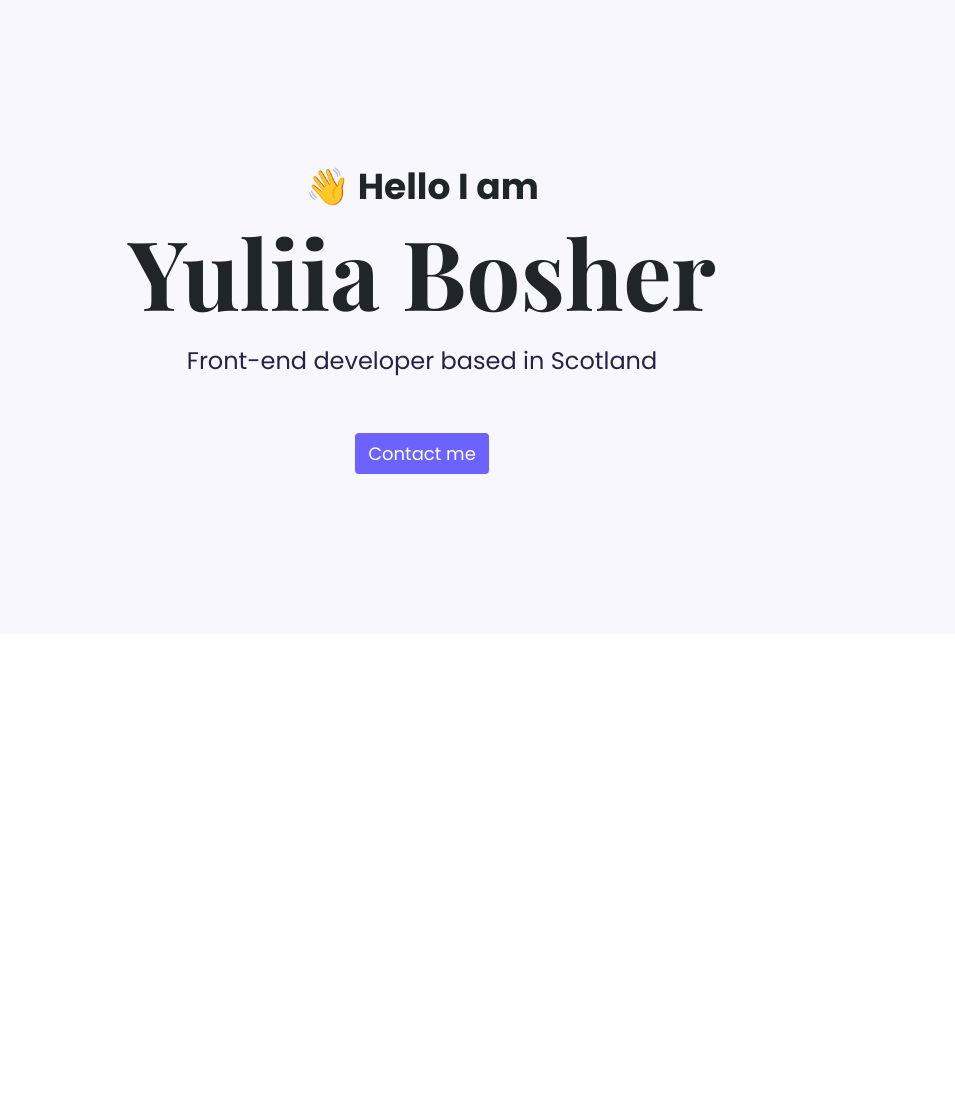
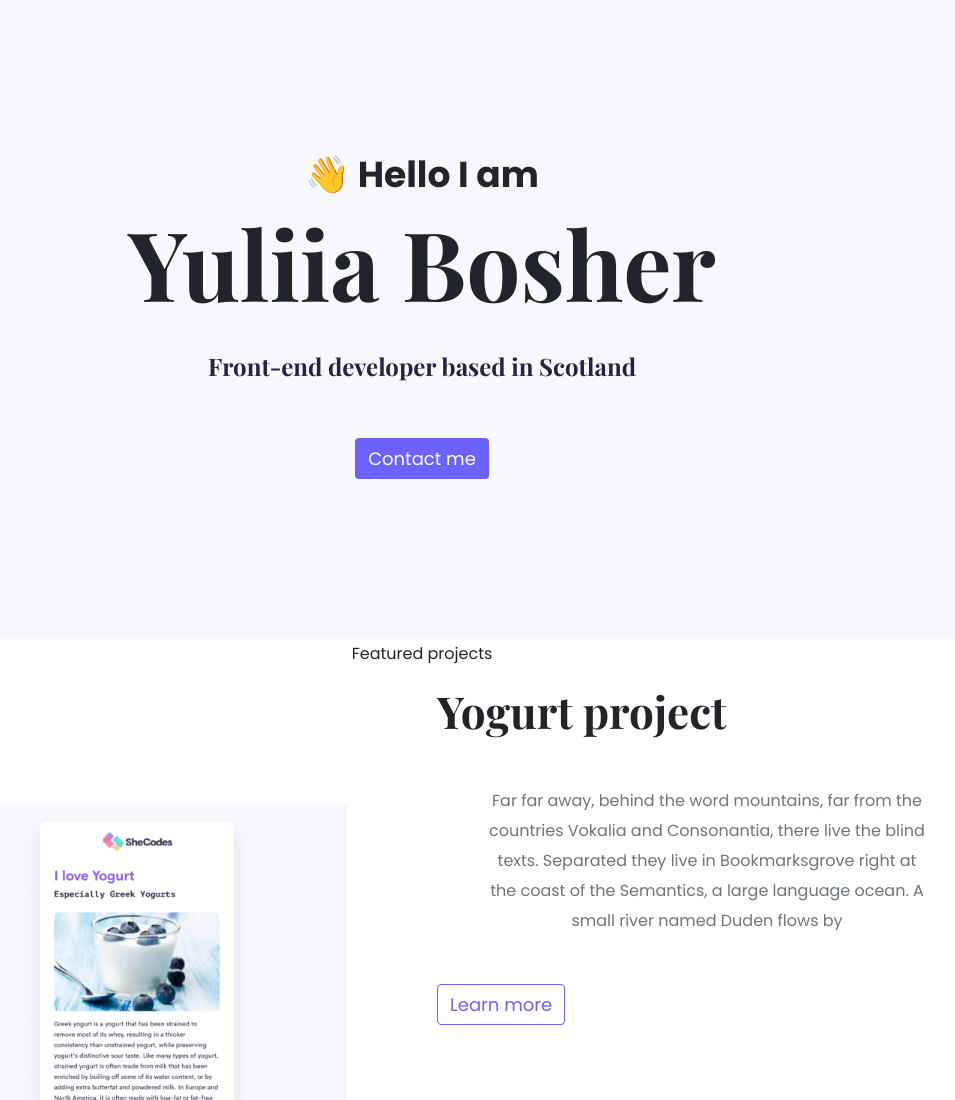
Before and after one commit to yuliiabosher/Responsive_Project, a plain HTML site: page index.html in a window 1280 px wide. Shown: the top 1100 px of the page, without its empty margins (218-1173 px from the left). Before the commit the page ends 800 px from the top, so only its background shows below. Drawn offline with nearby package versions, Linux system fonts and the light colour scheme.

Commit message:
added homepage CSS

```diff
--- a/index.html
+++ b/index.html
@@ -46,5 +46,59 @@
         <a href="#" class="btn btn-branding">Contact me</a>
       </div>
     </div>
+    <p class="text-center">Featured projects</p>
+    <div class="container">
+      <div class="row mb-5">
+        <div class="col d-none d-lg-block">
+          <div class="project-description">
+            <img src="/images/yogurt.png" alt="" class="img-fluid" />
+          </div>
+        </div>
+        <div class="col">
+          <h2 class="mb-5">Yogurt project</h2>
+          <p class="text-center m-5 text-muted">
+            Far far away, behind the word mountains, far from the countries
+            Vokalia and Consonantia, there live the blind texts. Separated they
+            live in Bookmarksgrove right at the coast of the Semantics, a large
+            language ocean. A small river named Duden flows by
+          </p>
+          <a href="#" class="btn btn-branding-outline">Learn more</a>
+        </div>
+      </div>
+      <div class="row mb-5">
+        <div class="col">
+          <h2 class="mb-5">Weather project</h2>
+          <p class="text-center m-5 text-muted">
+            Far far away, behind the word mountains, far from the countries
+            Vokalia and Consonantia, there live the blind texts. Separated they
+            live in Bookmarksgrove right at the coast of the Semantics, a large
+            language ocean. A small river named Duden flows by
+          </p>
+          <a href="#" class="btn btn-branding-outline">Learn more</a>
+        </div>
+        <div class="col d-none d-lg-block">
+          <div class="project-description">
+            <img src="/images/weather.png" alt="" class="img-fluid" />
+          </div>
+        </div>
+      </div>
+      <div class="row mb-5">
+        <div class="col d-none d-lg-block">
+          <div class="project-description">
+            <img src="/images/dictionary.png" alt="" class="img-fluid" />
+          </div>
+        </div>
+        <div class="col">
+          <h2 class="mb-5">Dictionary project</h2>
+          <p class="text-center m-5 text-muted">
+            Far far away, behind the word mountains, far from the countries
+            Vokalia and Consonantia, there live the blind texts. Separated they
+            live in Bookmarksgrove right at the coast of the Semantics, a large
+            language ocean. A small river named Duden flows by
+          </p>
+          <a href="#" class="btn btn-branding-outline">Learn more</a>
+        </div>
+      </div>
+    </div>
   </body>
 </html>
--- a/styles/portfolio.css
+++ b/styles/portfolio.css
@@ -17,9 +17,16 @@ h6 {
 }
 h1 {
   font-size: 96px;
+  line-height: 1.5;
+}
+h2 {
+  font-size: 64px;
+  font-size: 44px;
 }
 p {
-  font-family: var(--default-font-family);
+  font-weight: normal;
+  font-size: 16px;
+  line-height: 30px;
 }
 .hero {
   text-align: center;
@@ -32,8 +39,7 @@ p {
   margin: 0;
 }
 .hero h2 {
-  font-family: var(--heading-font-family)
-  font-weight: normal;
+  font-family: var(--heading-font-family);
   font-size: 24px;
   line-height: 2;
   color: #272142;
@@ -46,3 +52,28 @@ p {
   line-height: 27px;
   padding: 18px, 30px, 18px, 30px;
 }
+.btn-branding-outline {
+  color: var(--branding-color);
+  border: 1px solid var(--branding-color);
+  border-radius: 4px;
+  color: var(--branding-color);
+  font-size: 18px;
+  line-height: 27px;
+  padding: 18px, 30px, 18px, 30px;
+}
+.project-description {
+  padding: 120px 60px;
+}
+@media (max-width: 960px) {
+  h1 {
+    font-size: 44px;
+    line-height: 2;
+  }
+  .project-description {
+    padding: 0;
+    text-align: center;
+  }
+  .hero {
+    padding: 80px 20px;
+  }
+}
```
Also changed, not shown: images/dictionary.png (added), images/weather.png (added), images/yogurt.png (added).
